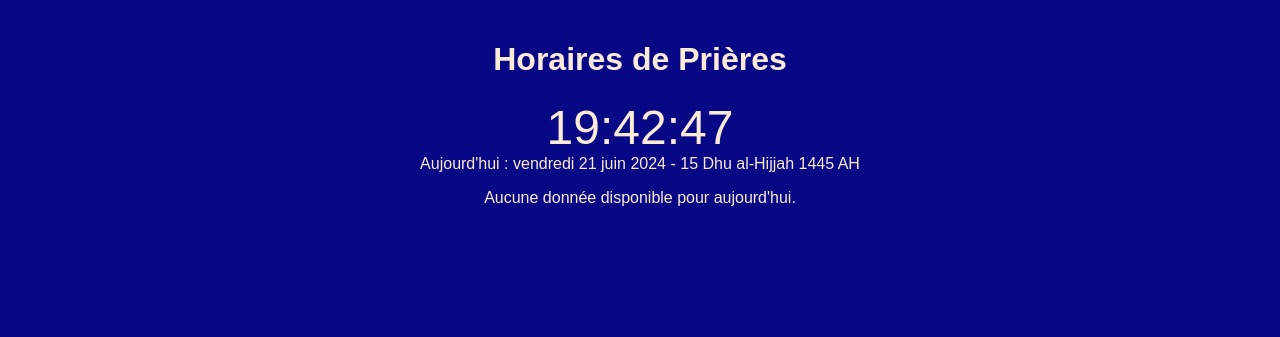
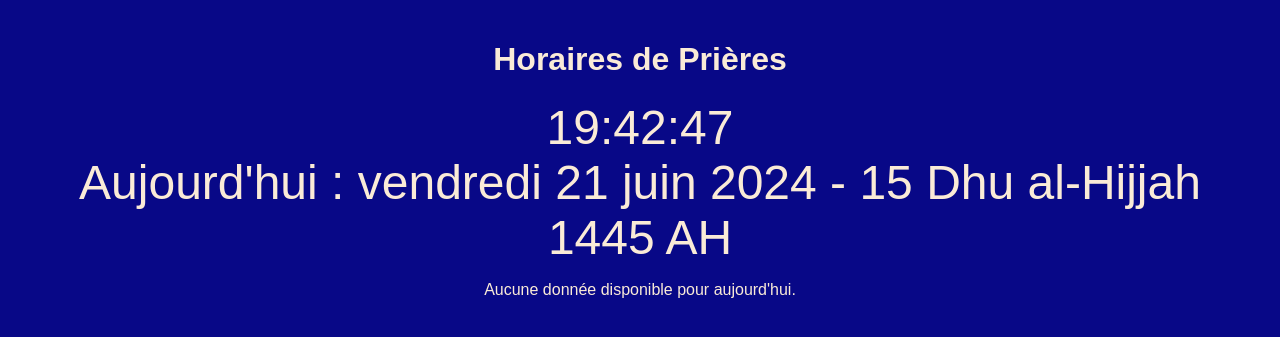
Before and after one commit to ibraimaliu/cibs, a Flask app: template templates/index.html in a window 1280 px wide. Shown: the top 337 px of the page. Run offline with Flask 3, Linux system fonts and the light colour scheme; the template is opened without the code that fills it, so the values that code supplies are empty.

Commit message:
Update index.html taille date

```diff
--- a/templates/index.html
+++ b/templates/index.html
@@ -40,6 +40,10 @@
         }
         #current-time {
             font-size: 3em; /* Ajustez la taille de la police pour l'heure actuelle */
+
+        }
+          #date-info{
+            font-size: 3em; /* Ajustez la taille de la police pour la date actuelle */
 
         }
         th, td {
```
